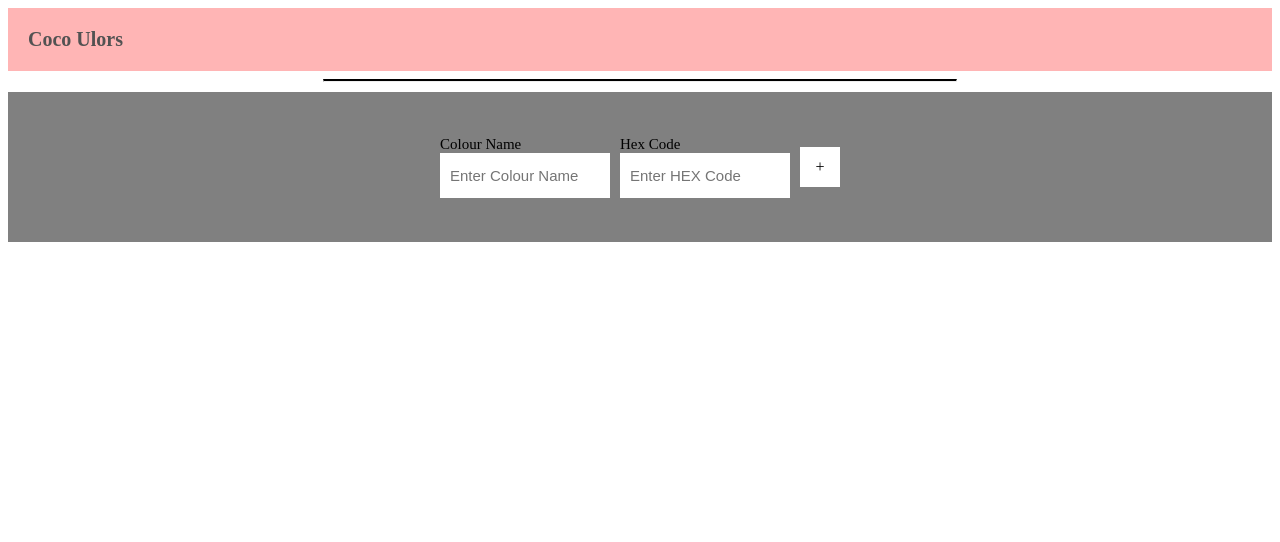
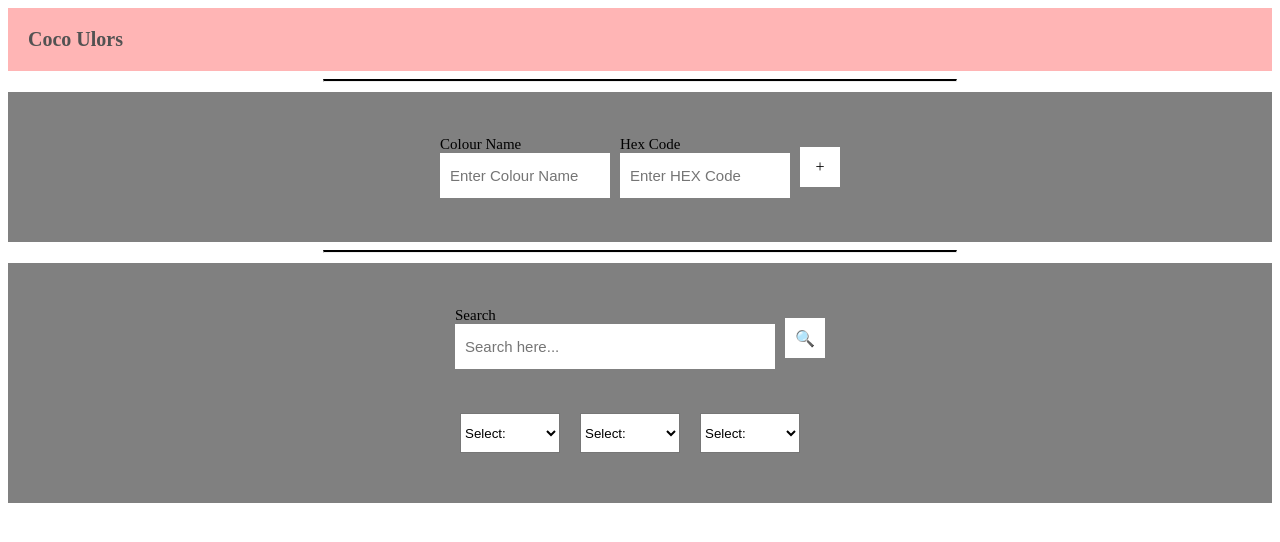
Before and after one commit to jameslevine/colourpops, a React (Create React App) app: page / in a window 1280 px wide. Shown: the top 542 px of the page. Built offline with nearby package versions, Linux system fonts and the light colour scheme.

Commit message:
CP-11: Create Components For Searching And Filtering - Create 3 components for dropdowns - Add basic styling to component - Add test to check rendering of component - Add storybook story for component

```diff
--- a/src/App.tsx
+++ b/src/App.tsx
@@ -1,12 +1,14 @@
 import React from "react";
 import Header from "./components/Header/Header";
 import AddColourForm from "./components/AddColourForm/AddColourForm";
+import SearchColours from "./components/SearchColours/SearchColours";
 
 function App(): JSX.Element {
   return (
     <>
       <Header />
       <AddColourForm />
+      <SearchColours />
     </>
   );
 }
--- /dev/null
+++ b/src/components/SearchColours/SearchColours.tsx
@@ -0,0 +1,105 @@
+import React from "react";
+import styled from "styled-components";
+
+const SearchColours = () => {
+  return (
+    <>
+      <StyledRule />
+      <Container>
+        <InputContainer>
+          <StyledLabel htmlFor="search-bar">Search</StyledLabel>
+          <StyledInput placeholder="Search here..." id="search-bar" />
+        </InputContainer>
+        <StyledButton>&#128269;</StyledButton>
+      </Container>
+      <StyledDropdownContainer>
+        <StyledDropdown>
+          <option>Select:</option>
+          <option>Hello</option>
+          <option>Hello</option>
+          <option>Hello</option>
+          <option>Hello</option>
+          <option>Hello</option>
+        </StyledDropdown>
+        <StyledDropdown>
+          <option>Select:</option>
+          <option>Hello</option>
+          <option>Hello</option>
+          <option>Hello</option>
+          <option>Hello</option>
+          <option>Hello</option>
+        </StyledDropdown>
+        <StyledDropdown>
+          <option>Select:</option>
+          <option>Hello</option>
+          <option>Hello</option>
+          <option>Hello</option>
+          <option>Hello</option>
+        </StyledDropdown>
+      </StyledDropdownContainer>
+    </>
+  );
+};
+
+export default SearchColours;
+
+const Container = styled.div`
+  display: flex;
+  justify-content: center;
+  align-items: center;
+  margin-top: 10px;
+  width: 100%;
+  height: 150px;
+  background-color: grey;
+`;
+
+const InputContainer = styled.div`
+  display: flex;
+  flex-direction: column;
+`;
+
+const StyledLabel = styled.label`
+  font-size: 15px;
+`;
+
+const StyledRule = styled.hr`
+  width: 50%;
+  border-top: 2px solid black;
+`;
+
+const StyledInput = styled.input`
+  width: 300px;
+  height: 25px;
+  margin-right: 10px;
+  padding: 10px;
+  font-size: 15px;
+  border: 0;
+`;
+
+const StyledButton = styled.div`
+  display: flex;
+  justify-content: center;
+  align-items: center;
+  width: 40px;
+  height: 40px;
+  background-color: white;
+`;
+
+const StyledDropdown = styled.select`
+  display: flex;
+  justify-content: center;
+  align-items: center;
+  width: 100px;
+  height: 40px;
+  margin-right: 20px;
+  background-color: white;
+`;
+
+const StyledDropdownContainer = styled.div`
+  display: flex;
+  justify-content: center;
+  align-items: center;
+  width: 100%;
+  padding-bottom: 50px;
+  background-color: grey;
+`;
```
Also changed, not shown: 2 other files (tests, documents, lock files or other folders).
